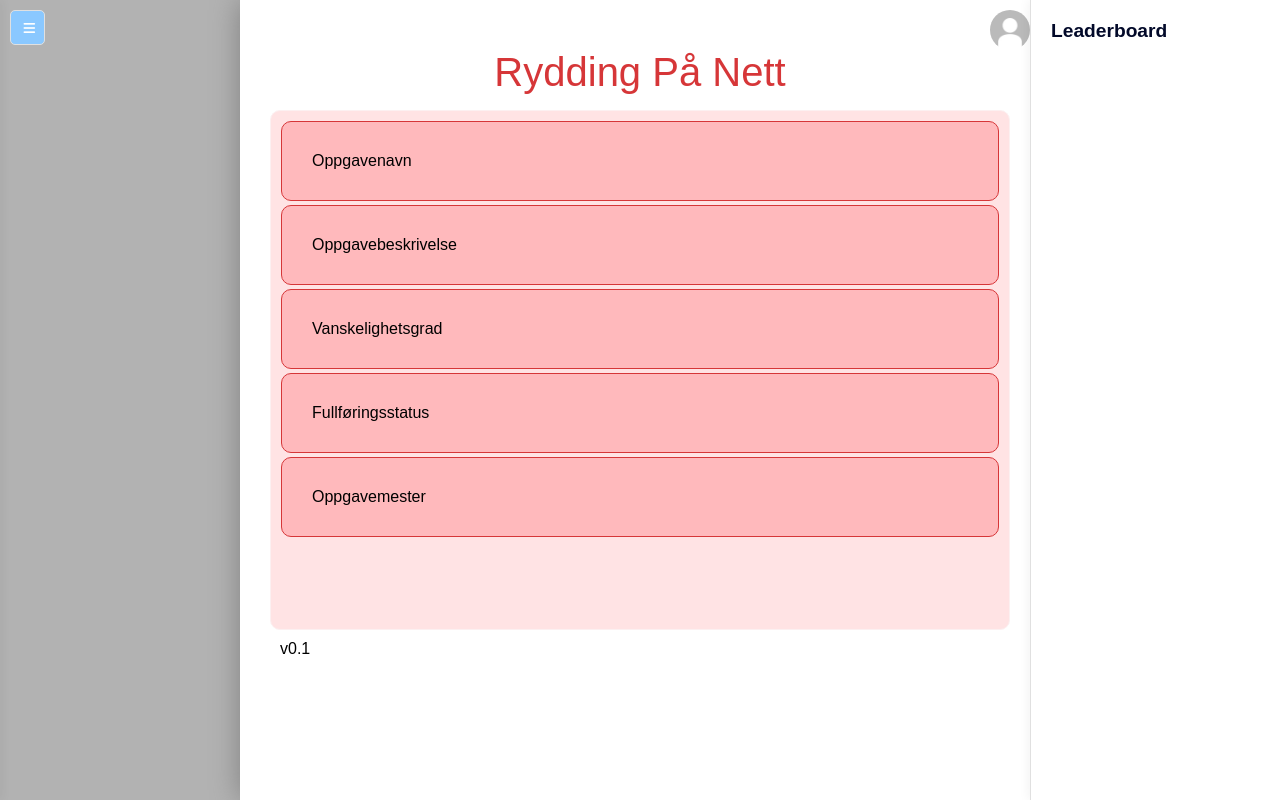
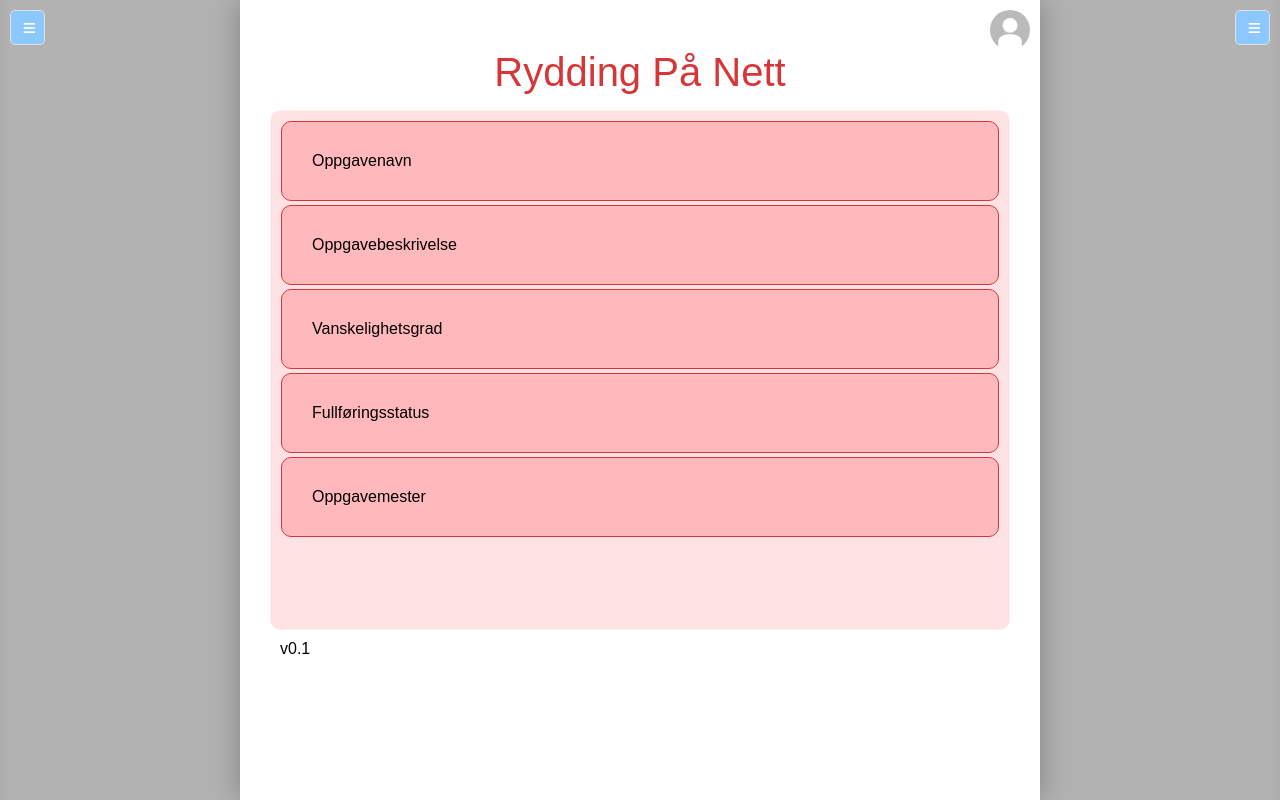
Before and after one commit to IsakBH/ryddeapp, a website: page public/index.html in a window 1280 px wide. Drawn offline with Linux system fonts and the light colour scheme; no server answers; files whose address does not match are found by name.

Commit message:
menu toggle right

```diff
--- a/public/index.html
+++ b/public/index.html
@@ -16,6 +16,10 @@
 
 <body>
     <button class="menu-toggle">
+        <i class="fa-solid fa-bars"></i>
+    </button>
+
+    <button class="menu-toggle-right">
         <i class="fa-solid fa-bars"></i>
     </button>
 
--- a/public/scripts/konrad.js
+++ b/public/scripts/konrad.js
@@ -10,6 +10,8 @@ const leaderboard_list = document.getElementById('leaderboardList');
 const leaderboard_search = document.getElementById('leaderboardSearch');
 const menuToggle = document.querySelector('.menu-toggle');
 const documentManager = document.querySelector('.document-manager')
+const menuToggleRight = document.querySelector('.menu-toggle-right');
+const leaderboard = document.querySelector('.leaderboard');
 
 
 // createTask() form inputs
@@ -23,6 +25,10 @@ const cancel_create_task_button = document.getElementById('cancel-create-task')
 
 menuToggle.addEventListener('click', () => {
     documentManager.classList.toggle('active');
+});
+
+menuToggleRight.addEventListener('click', () => {
+    leaderboard.classList.toggle('active');
 });
 
 async function completeTask(e) {
--- a/public/styling/styling.css
+++ b/public/styling/styling.css
@@ -5,6 +5,22 @@
   box-sizing: border-box;
   transition: 0.05s;
   font-family: "Poppins", sans-serif;
+}
+
+.menu-toggle-right {
+    display: block;
+    position: fixed;
+    right: 10px;
+    top: 10px;
+    z-index: 1001;
+    background: #8ac8ff;
+    color: white;
+    padding: 10px;
+    border-radius: 5px;
+    margin-bottom: 200px;
+}
+.menu-toggle-right:hover {
+  background-color: #e2e7ea;
 }
 
 .completed-task.task {
@@ -813,11 +829,31 @@ input[type=file]::file-selector-button {
     .menu-toggle:hover {
         background-color: #e2e7ea;
     }
+
+    /* * ADD THE LEADERBOARD TOGGLE LOGIC HERE
+     */
+    .leaderboard { /* This is the element that gets moved */
+        position: fixed;
+        right: -250px; /* Hide off-screen to the right */
+        transition: right 0.3s ease; /* Animate its movement */
+        z-index: 1000;
+        padding-top: 60px;
+    }
+
+    .leaderboard.active { /* The state when the toggle is pressed */
+        right: 0;
+    }
+
+    .menu-toggle-leaderboard { /* Make sure the button shows up */
+        display: block;
+    }
+
     .container {
         width: 100vmin;
         height: 100%;
     }
 }
+
 @media screen and (max-width: 1318px) {
   #splashText {
     display: none;
```
Lines whose indentation alone changed are shown as unchanged.
